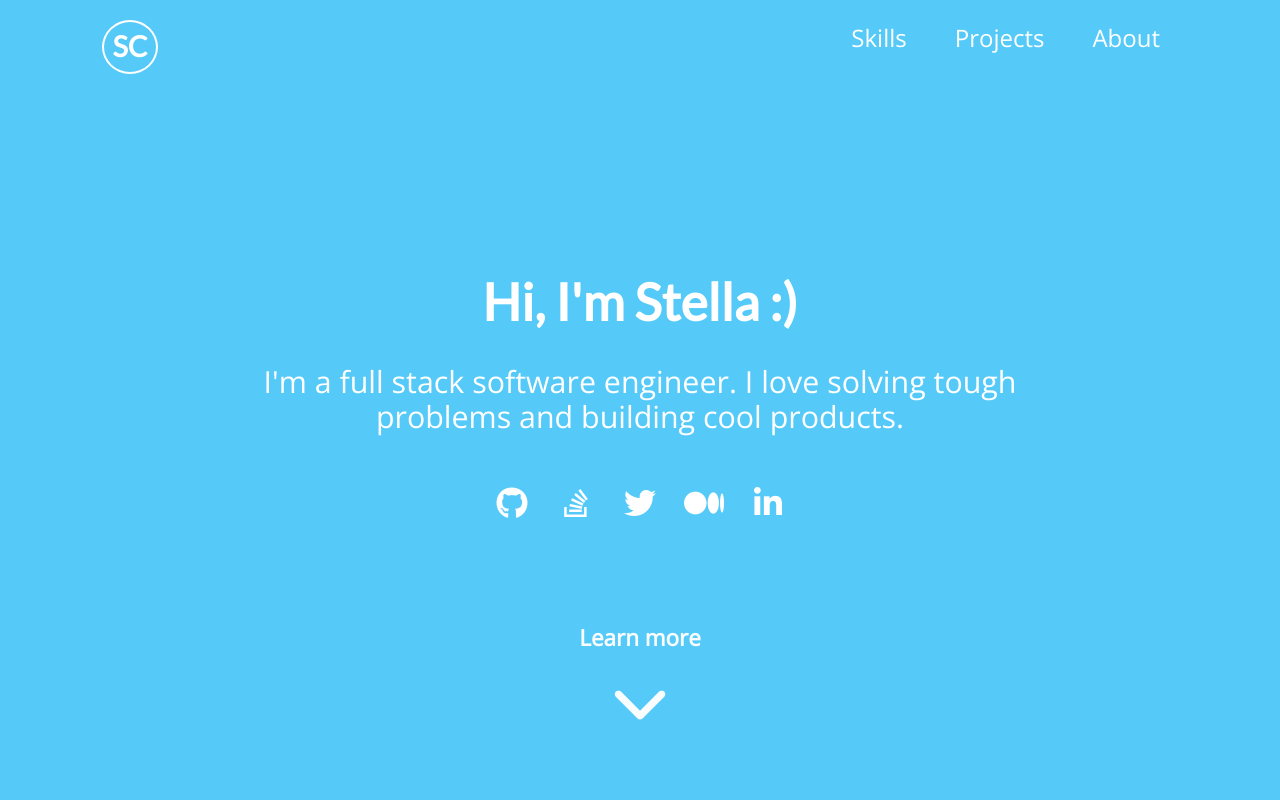
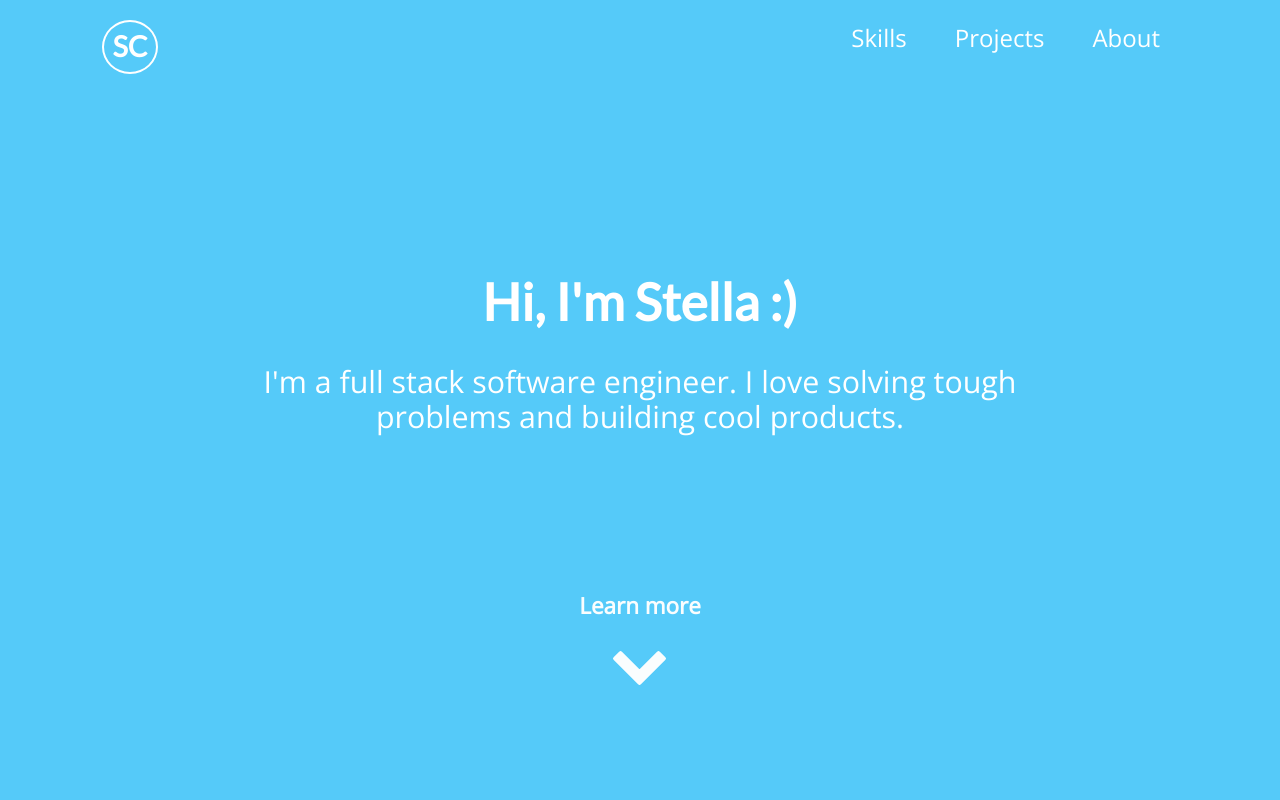
Before and after one commit to sergiodiazl/Portfolio, a React (Create React App) app: page / in a window 1280 px wide. Shown: the top 800 px of the page. Built offline with nearby package versions, Linux system fonts and the light colour scheme.

Commit message:
removed fontawesome and added png image

```diff
--- a/package.json
+++ b/package.json
@@ -3,7 +3,6 @@
   "version": "0.1.0",
   "private": true,
   "dependencies": {
-    "font-awesome": "^4.7.0",
     "normalize.css": "^7.0.0",
     "react": "^15.6.1",
     "react-dom": "^15.6.1",
--- a/public/index.html
+++ b/public/index.html
@@ -4,7 +4,6 @@
     <meta charset="utf-8">
     <meta name="viewport" content="width=device-width, initial-scale=1, shrink-to-fit=no">
     <meta name="theme-color" content="#000000">
-    <script src="https://use.fontawesome.com/cabaf3bd2f.js"></script>
     <!--
       manifest.json provides metadata used when your web app is added to the
       homescreen on Android. See https://developers.google.com/web/fundamentals/engage-and-retain/web-app-manifest/
--- a/src/Header.js
+++ b/src/Header.js
@@ -3,6 +3,7 @@ import './Header.css';
 import Social from './Social';
 import Scroll from 'react-scroll';
 const Link = Scroll.Link;
+
 
 
 class Header extends Component {
@@ -25,7 +26,7 @@ class Header extends Component {
             smooth={true}
             duration={500}
             offset={-20}>
-              <i className="fa fa-chevron-down fa-3x color-white" aria-hidden="true" ></i>
+              <img src="/images/chevron-down.png" alt="arrow pointing down to rest of content"/>
             </Link>
           </div>
       </header>
```
Also changed, not shown: public/images/chevron-down.png (added), 1 other file (tests, documents, lock files or other folders).
